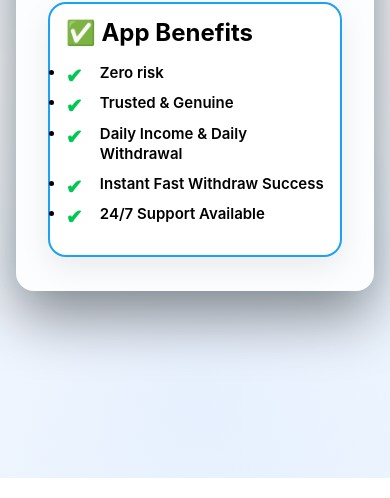
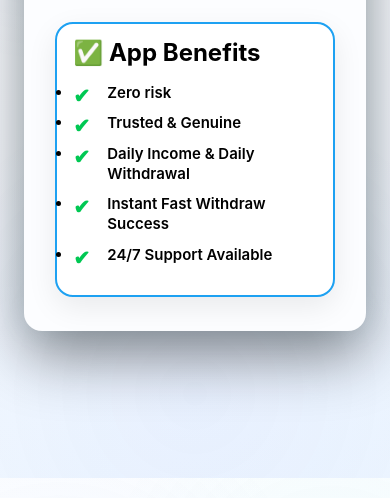
Before and after one commit to HeyAashusk/Valuable, a plain HTML site: page index.html in a window 390 px wide. Shown: the part 366-864 px from the top of the page. Drawn offline with Linux system fonts and the light colour scheme.

Commit message:
Update index.html

```diff
--- a/index.html
+++ b/index.html
@@ -22,6 +22,13 @@
 linear-gradient(160deg, #ffffff 0%, #f8fbff 50%, #eef6ff 100%);
 background-attachment:fixed;; }
 
+    body{
+    display:flex;
+    justify-content:center;   /* Horizontal center */
+    align-items:flex-start;   /* Vertical top */
+    padding-top:20px;
+}
+
 .page { min-height: 100vh; display: grid; place-items: center; padding: clamp(16px, 3vw, 32px); }
 
 .shell { width: min(1120px, 100%); display: grid; gap: 24px; padding: clamp(18px, 3vw, 32px); border: 1px solid var(--line); border-radius: 24px; background: #fcfdff;
@@ -36,14 +43,20 @@
 
 }
 
-
-
 .hero{
     display:flex;
     flex-direction:column;
     align-items:center;
+    justify-content:flex-start;
+    padding-top:20px;
+}
+
+/* .hero{
+    display:flex;
+    flex-direction:column;
+    align-items:center;
     gap:20px;
-}
+} */
 
     .container{
     background:transparent;
@@ -163,6 +176,14 @@
 }
 
 /* Mobile View */@media (max-width:768px){
+
+.hero{
+    display:flex;
+    flex-direction:column;
+    align-items:center;
+    justify-content:flex-start;
+    padding-top:20px;
+}
 
 .hero{
     grid-template-columns:1fr;
```
